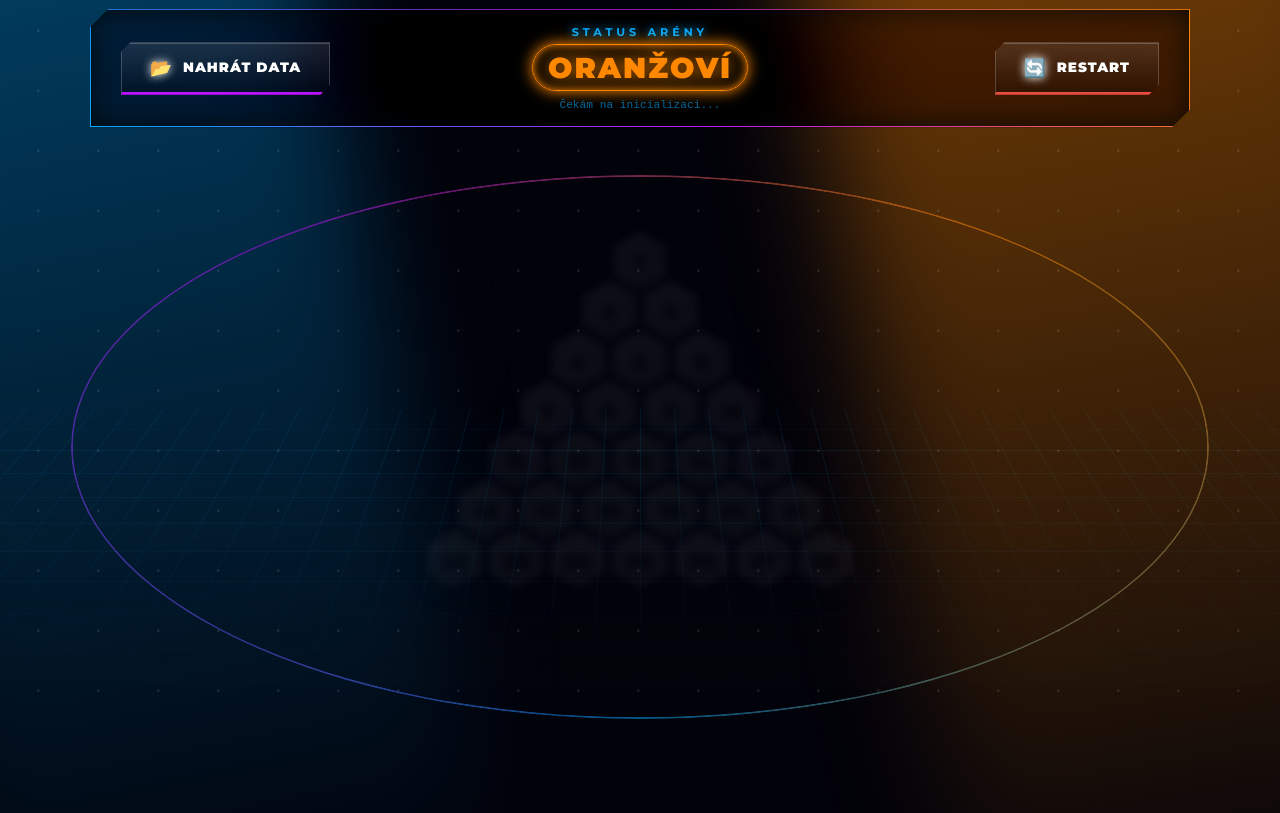
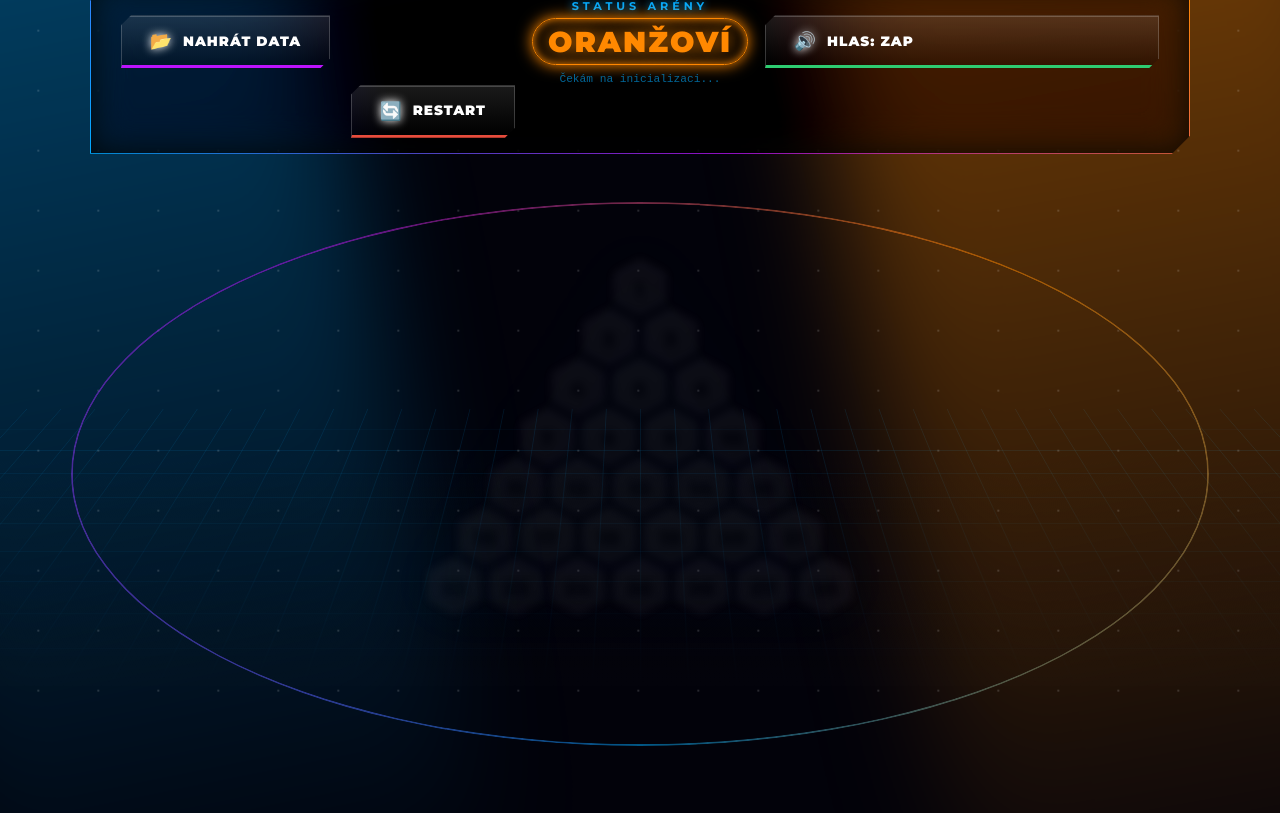
Before and after one commit to kareltresnak/kareltresnak.github.io, a plain HTML site: page docs/index.html in a window 1280 px wide. Shown: the part 76-889 px from the top of the page. Drawn offline with Linux system fonts and the light colour scheme.

Commit message:
Add voice toggle button to index.html

```diff
--- a/docs/index.html
+++ b/docs/index.html
@@ -53,7 +53,9 @@
                 <div id="active-player-name" class="player-indicator orange-glow">ORANŽOVÍ</div>
                 <div id="deck-info">Čekám na inicializaci...</div>
             </div>
-
+            <button class="btn" onclick="toggleVoice()" id="btn-voice" style="border-bottom: 3px solid #2ecc71;">
+                <span class="btn-icon">🔊</span> Hlas: ZAP
+            </button>
             <button class="btn btn-reset" onclick="location.reload()">
                 <span class="btn-icon">🔄</span> Restart
             </button>
```
